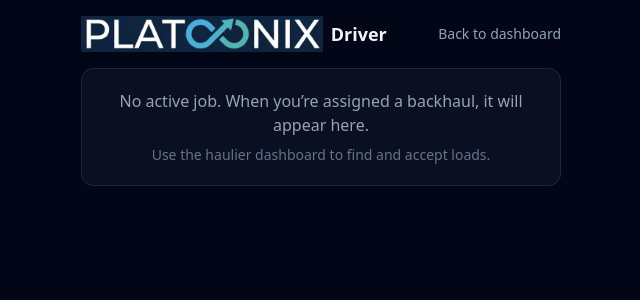
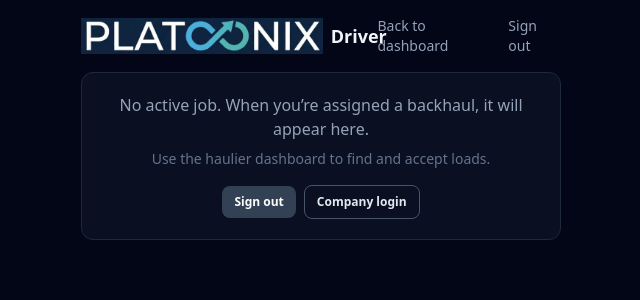
Before and after one commit to shakirqamardin/platoonix, a FastAPI app: template app/templates/driver.html in a window 1280 px wide. Shown: the top 300 px of the page, without its empty margins (319-959 px from the left). Run offline with FastAPI, Linux system fonts and the light colour scheme; the template is opened without the code that fills it, so the values that code supplies are empty; parts of the project's set-up code (start-up, migrations or seed data) failed here and were passed over; some libraries are stand-ins or nearby versions.

Commit message:
Improve driver no-job screen with sign out and company login links

```diff
--- a/app/templates/driver.html
+++ b/app/templates/driver.html
@@ -14,7 +14,10 @@
           <img src="/static/logo.png" alt="Platoonix" class="h-9 w-auto" />
           <span class="text-lg font-semibold">Driver</span>
         </div>
-        <a href="{{ dashboard_url or '/driver-login' }}" class="text-slate-400 hover:text-white text-sm">Back to dashboard</a>
+        <div class="flex items-center gap-3 text-sm">
+          <a href="{{ dashboard_url or '/driver-login' }}" class="text-slate-400 hover:text-white">Back to dashboard</a>
+          <a href="/logout" class="text-slate-400 hover:text-white">Sign out</a>
+        </div>
       </header>
 
       {% if request.query_params.get('epod_done') %}<p class="mb-3 text-emerald-400 text-sm rounded-lg bg-emerald-900/20 px-3 py-2">Delivery completed. Payment released.</p>{% endif %}
@@ -25,6 +28,10 @@
       <section class="rounded-xl border border-slate-800 bg-slate-900/60 p-5 text-center">
         <p class="text-slate-400">No active job. When you’re assigned a backhaul, it will appear here.</p>
         <p class="text-slate-500 text-sm mt-2">Use the haulier dashboard to find and accept loads.</p>
+        <div class="mt-4 flex items-center justify-center gap-2">
+          <a href="/logout" class="rounded-lg bg-slate-700 hover:bg-slate-600 px-3 py-2 text-xs font-semibold text-white">Sign out</a>
+          <a href="/login" class="rounded-lg border border-slate-600 hover:bg-slate-800 px-3 py-2 text-xs font-semibold text-slate-200">Company login</a>
+        </div>
       </section>
       {% if is_driver_login and available_jobs %}
       <section class="rounded-xl border border-slate-800 bg-slate-900/60 p-4 mt-4">
```
